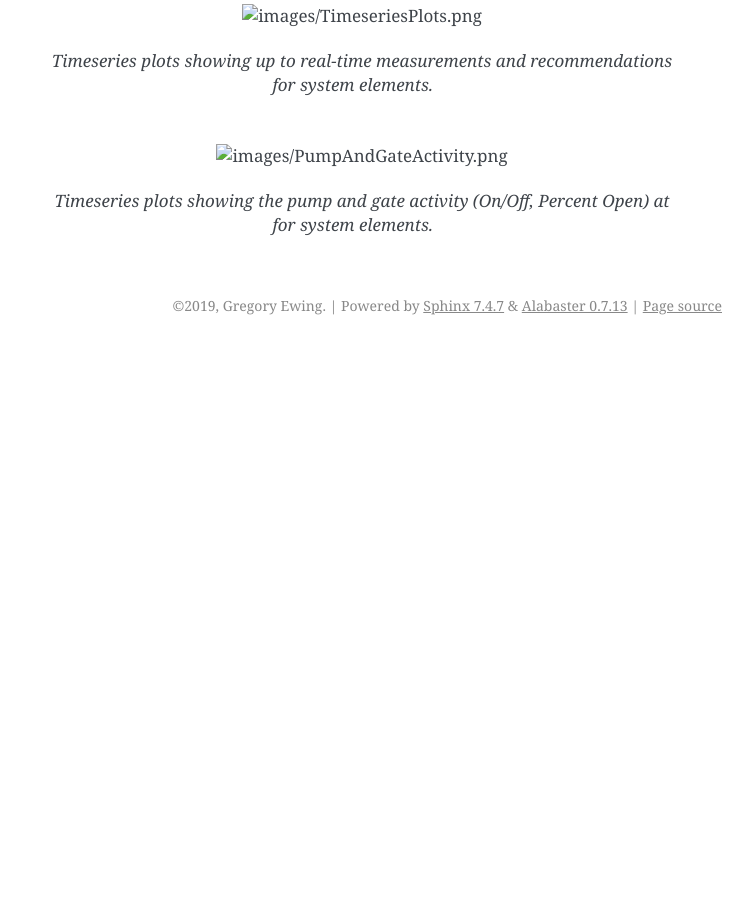
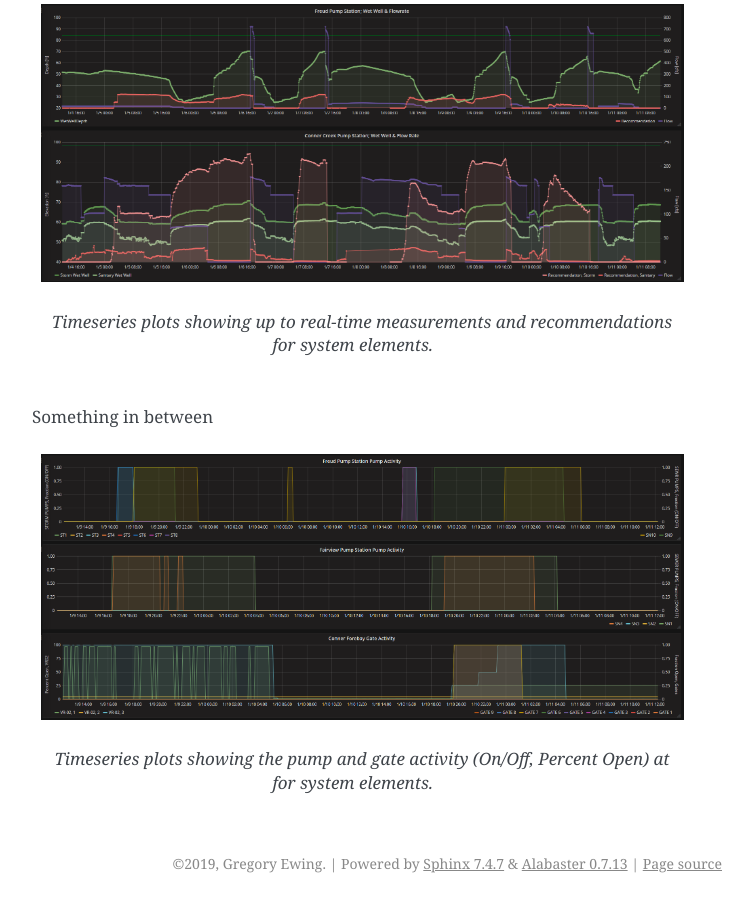
Before and after one commit to gregjewi/RealTimeRecs-gregjewi, a Sphinx documentation site: the page built from docs/DecisionSupportDashboard.rst, in a window 1280 px wide and 900 px high, scrolled down 3316 px. Shown: the whole window, without its empty margins (388-1141 px from the left). Built offline with Sphinx 7.4.7, drawn with Linux system fonts in a browser that asks for light colours; before the commit the page ends 3661 px from its top, so only the background shows below that.

Commit message:
realizing figures

```diff
--- a/docs/DecisionSupportDashboard.rst
+++ b/docs/DecisionSupportDashboard.rst
@@ -74,12 +74,14 @@ Timeseries Plots
 Additionally, the Dashboard includes `Timeseries Plots`_ showing a variety of system measurements and recommendations.
 These plots allow operators to look at historical to real-time measurements and recommendations to visualize the system as a whole and control operation performance.
 
-.. figure:: images/TimeseriesPlots.png
+.. figure:: images/TimeseriesPlots.PNG
 	:figclass: align-center
 
 	*Timeseries plots showing up to real-time measurements and recommendations for system elements.*
 
-.. figure:: images/PumpAndGateActivity.png
+Something in between
+
+.. figure:: images/PumpAndGateActivity.PNG
 	:figclass: align-center
 
 	*Timeseries plots showing the pump and gate activity (On/Off, Percent Open) at for system elements.*
```
Also changed, not shown: docs/images/GrafanaLogin/Step1.PNG (added), docs/images/GrafanaLogin/Step2.PNG (added), docs/images/GrafanaLogin/Step3.PNG (added), docs/images/GrafanaLogin/Step4.PNG (added), docs/images/GrafanaLogin/Step5.PNG (added).
